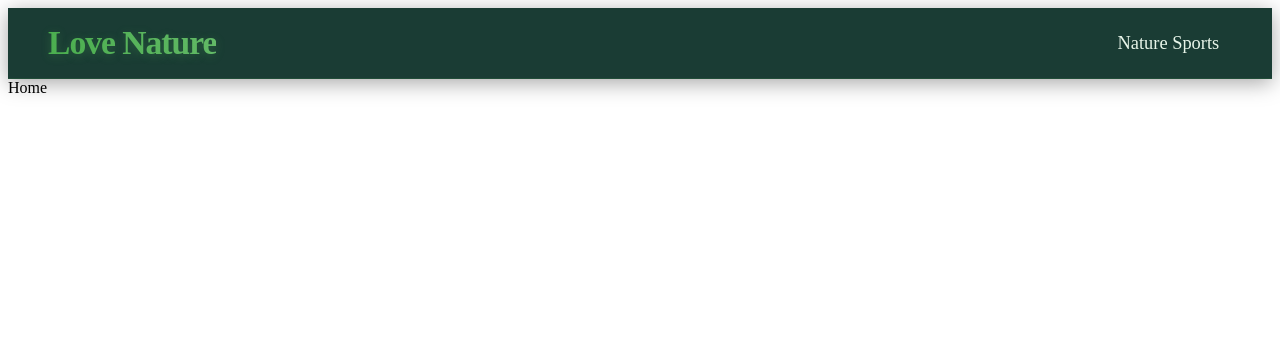
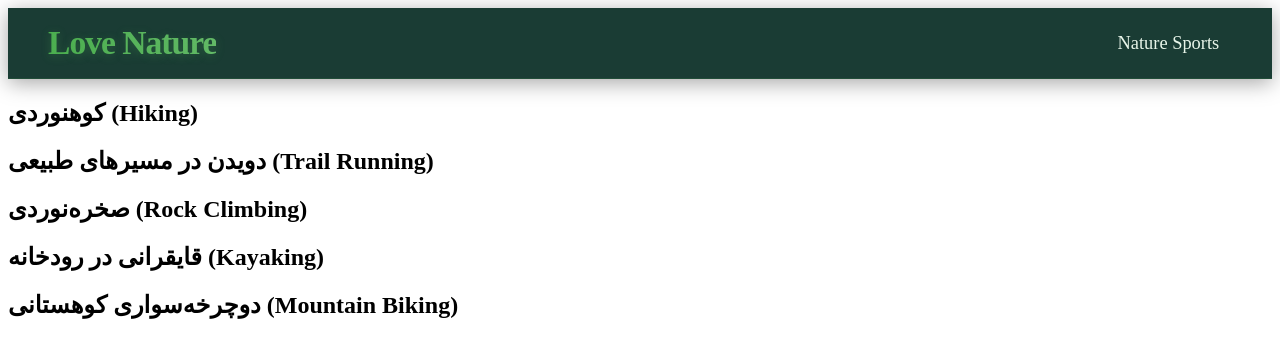
Before and after one commit to Its-ech/nature-app, a React (Create React App) app: page / in a window 1280 px wide. Shown: the top 358 px of the page. Built offline with nearby package versions, Linux system fonts and the light colour scheme; data requests are answered from the project's data file.

Commit message:
fetch data from json file

```diff
--- /dev/null
+++ b/src/hooks/useFetch.js
@@ -0,0 +1,34 @@
+import { useState,useEffect } from "react";
+
+export const useFetch = (url) => {
+    const [data ,setData]= useState(null)
+    const [isLoading, setIsLoading]=useState(false)
+    const [error,setError]=useState(null)
+
+useEffect(()=>{
+    const fetchData = async ()=> {
+        setIsLoading(true)
+
+    try {
+        const response = await fetch(url)
+        if(!response.ok){
+            throw new Error(response.statusText)
+        }
+
+        const json = await response.json()
+
+        setIsLoading(false)
+
+        setData(json)
+        setError(null)
+    } catch (error) {
+        setIsLoading(false)
+        setError(error.massage)
+      }
+    }
+    fetchData()
+}, [url])
+
+ return{data, isLoading, error}
+
+}
--- a/src/pages/Home/Home.js
+++ b/src/pages/Home/Home.js
@@ -1,7 +1,16 @@
+import { useFetch } from '../../hooks/useFetch'
 import React from 'react'
 
 export default function Home() {
+
+  const {data,isLoading, error} = useFetch(`http://localhost:3000/Sports`)
   return (
-    <div>Home</div>
+    <div className='home'>
+     {error && <p className='error'>{error}</p>}
+     {isLoading && <p className='Loading'>{isLoading}</p>}
+     {data && data.map( Sport=>(
+      <h2 key={Sport.id}>{Sport.name}</h2>
+     ))}
+    </div>
   )
 }
```
